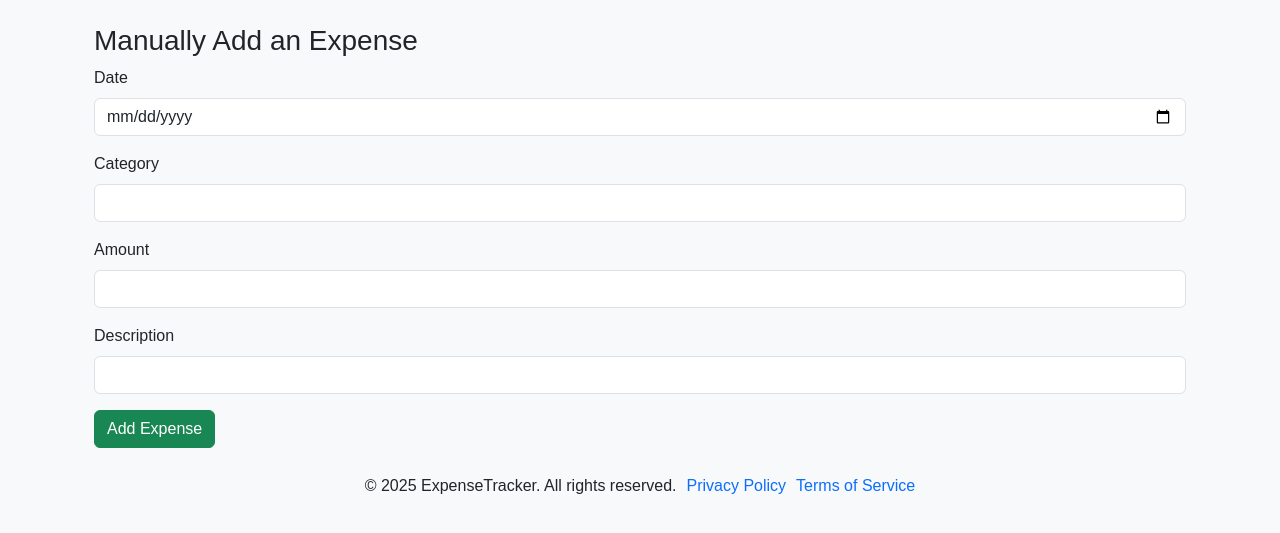
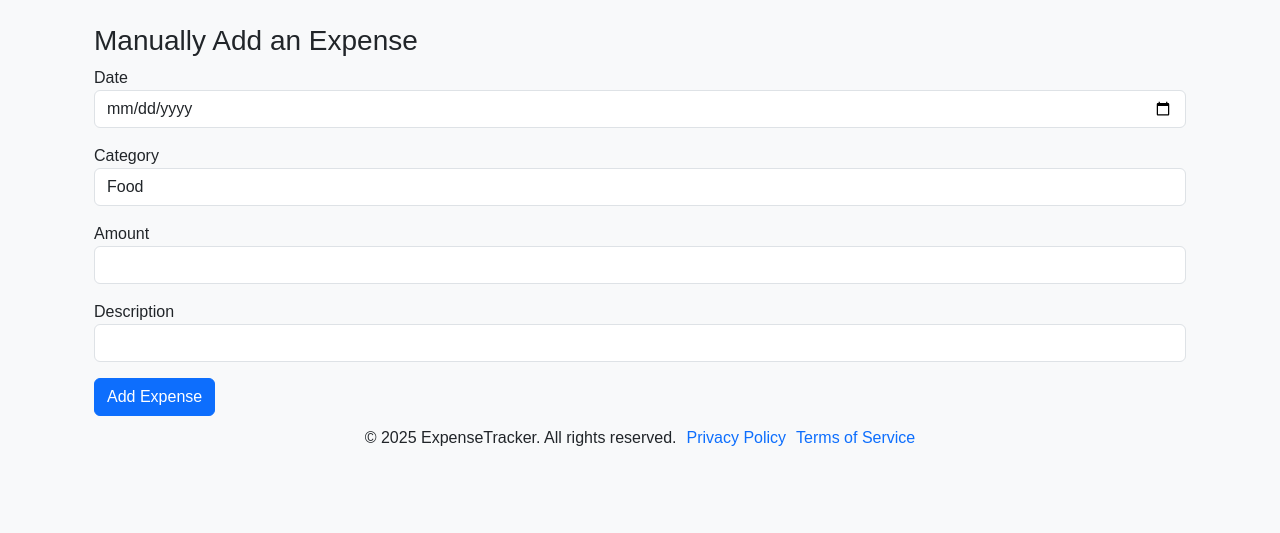
Before and after one commit to Cooper-Thomas1/ExpenseTracker, a Flask app: page /upload in a window 1280 px wide. Shown: the part 66-599 px from the top of the page. Run offline with Flask 3, Linux system fonts and the light colour scheme; a user stored in the database is signed in.

Commit message:
Added categories and calculations

```diff
--- a/ExpenseTracker/forms.py
+++ b/ExpenseTracker/forms.py
@@ -1,5 +1,5 @@
 from flask_wtf import FlaskForm
-from wtforms import StringField, PasswordField, FloatField, DateField, SubmitField
+from wtforms import StringField, PasswordField, FloatField, DateField, SubmitField, DecimalField, SelectField
 from wtforms.validators import DataRequired, Length, Email, EqualTo, ValidationError
 from ExpenseTracker.models import User
 
@@ -27,7 +27,15 @@ class LoginForm(FlaskForm):
 
 class ManualExpenseForm(FlaskForm):
     date = DateField('Date', validators=[DataRequired()], format='%Y-%m-%d')
-    category = StringField('Category', validators=[DataRequired(), Length(max=50)])
-    amount = FloatField('Amount', validators=[DataRequired()])
+    category = SelectField('Category',
+                            choices=[
+                                ('food', 'Food'),
+                                ('transport', 'Transport'),
+                                ('entertainment', 'Entertainment'),
+                                ('utilities', 'Utilities'),
+                                ('misc', 'Miscellaneous')
+                            ],
+                            validators=[DataRequired()])
+    amount = DecimalField('Amount', validators=[DataRequired()])
     description = StringField('Description', validators=[Length(max=200)])
     submit = SubmitField('Add Expense')
--- a/ExpenseTracker/routes.py
+++ b/ExpenseTracker/routes.py
@@ -3,6 +3,7 @@ from ExpenseTracker import app, db, bcrypt
 from ExpenseTracker.forms import RegistrationForm, LoginForm, ManualExpenseForm
 from ExpenseTracker.models import User, Expense
 from flask_login import login_user, logout_user, login_required, current_user
+from datetime import datetime, timedelta
 
 @app.route("/")
 def index():
@@ -83,7 +84,27 @@ def share():
 @app.route("/visualise")
 @login_required
 def visualise():
-    return render_template("visualise.html")
+    expenses = Expense.query.all()
+
+    total_spent = sum(expense.amount for expense in expenses)
+    months = len(set(expense.date.strftime('%Y-%m') for expense in expenses))
+    avg_monthly_spend = total_spent / months if months > 0 else 0
+
+    category_totals = {}
+    for expense in expenses:
+        category_totals[expense.category] = category_totals.get(expense.category, 0) + expense.amount
+    most_spent_category = max(category_totals, key=category_totals.get) if category_totals else "N/A"
+
+    current_month = datetime.now().strftime('%Y-%m')
+    last_month = (datetime.now().replace(day=1) - timedelta(days=1)).strftime('%Y-%m')
+    current_month_total = sum(expense.amount for expense in expenses if expense.date.strftime('%Y-%m') == current_month)
+    last_month_total = sum(expense.amount for expense in expenses if expense.date.strftime('%Y-%m') == last_month)
+    difference = current_month_total - last_month_total
+
+    return render_template('visualise.html',
+                           avg_monthly_spend=avg_monthly_spend,
+                           most_spent_category=most_spent_category,
+                           difference=difference)
 
 @app.route("/api/expenses")
 @login_required
--- a/ExpenseTracker/templates/upload.html
+++ b/ExpenseTracker/templates/upload.html
@@ -6,24 +6,22 @@
   <form method="POST" action="{{ url_for('upload') }}">
     {{ manual_form.hidden_tag() }}
     <div class="mb-3">
-        {{ manual_form.date.label(class="form-label") }}
-        {{ manual_form.date(class="form-control") }}
+      <label for="date">Date</label>
+      {{ manual_form.date(class="form-control") }}
     </div>
     <div class="mb-3">
-        {{ manual_form.category.label(class="form-label") }}
-        {{ manual_form.category(class="form-control") }}
+      <label for="category">Category</label>
+      {{ manual_form.category(class="form-control") }}
     </div>
     <div class="mb-3">
-      {{ manual_form.amount.label(class="form-label") }}
+      <label for="amount">Amount</label>
       {{ manual_form.amount(class="form-control") }}
     </div>
     <div class="mb-3">
-      {{ manual_form.description.label(class="form-label") }}
+      <label for="description">Description</label>
       {{ manual_form.description(class="form-control") }}
     </div>
-    <div class="mb-3">
-      {{ manual_form.submit(class="btn btn-success") }}
-    </div>
+    <button type="submit" class="btn btn-primary">Add Expense</button>
   </form>
 </div>
 {% endblock %}
--- a/ExpenseTracker/templates/visualise.html
+++ b/ExpenseTracker/templates/visualise.html
@@ -14,9 +14,9 @@
     </div>
 
     <ul class="list-group">
-        <li class="list-group-item">Average Monthly Spend: $X.XX</li>
-        <li class="list-group-item">Most Spent Category: ___</li>
-        <li class="list-group-item">Total spent compared to last month: +-$X.XX</li>
+        <li class="list-group-item">Average Monthly Spend: ${{ avg_monthly_spend | round(2) }}</li>
+        <li class="list-group-item">Most Spent Category: {{ most_spent_category }}</li>
+        <li class="list-group-item">Total spent compared to last month: {{ difference | round(2) }}</li>
     </ul>
 </main>
 
```
Also changed, not shown: instance/site.db.
